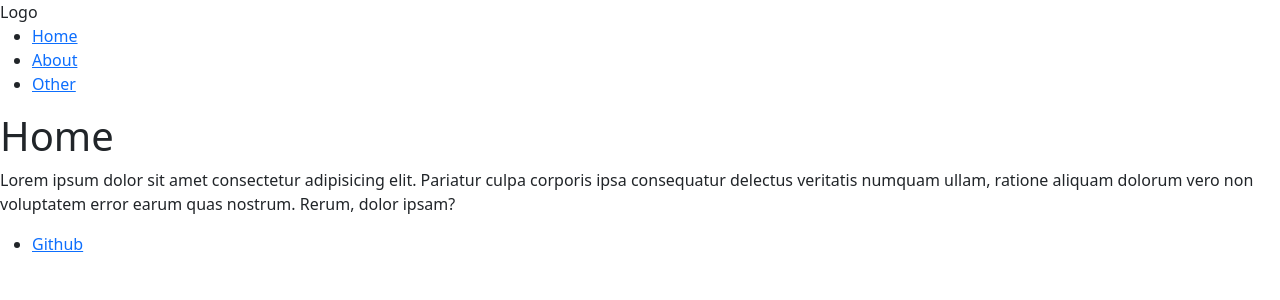
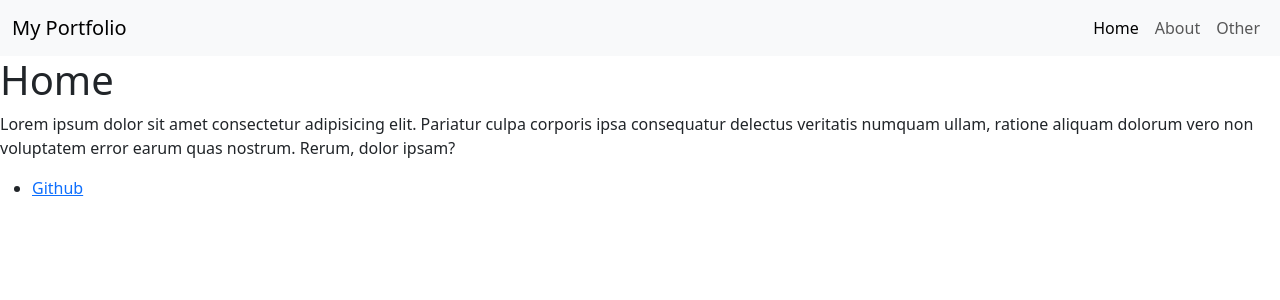
Before and after one commit to emjkenz/React-Portfolio, a React (Create React App) app: page / in a window 1280 px wide. Shown: the top 300 px of the page. Built offline with nearby package versions, Linux system fonts and the light colour scheme.

Commit message:
Added nav CSS

```diff
--- a/src/Components/Header.jsx
+++ b/src/Components/Header.jsx
@@ -1,25 +1,46 @@
+const isActive = (activePage, page) => {
+    return activePage === page ? ' active' : ''
+}
+
 const Header = ({
     page,
     setPage,
 }) => {
     return (
         <header>
-            <nav>
-                <div>Logo</div>
-                <ul>
-                    <li><a
+            <nav className="navbar navbar-expand-lg bg-body-tertiary">
+                <div class="container-fluid">
+                    {/* Logo/Name */}
+                    <div className="navbar-brand">My Portfolio</div>
+                    {/* Mobile Nav Button */}
+                    <button class="navbar-toggler" type="button" data-bs-toggle="collapse" data-bs-target="#navbarNav" aria-controls="navbarNav" aria-expanded="false" aria-label="Toggle navigation">
+                        <span class="navbar-toggler-icon"></span>
+                    </button>
+                    {/* Links */}
+                    <ul className="navbar-nav">
+                        <li className="nav-item">
+                            <a
+                                className={`nav-link${isActive(page, 'home')}`}
                                 href="#home"
                                 onClick={() => setPage('home')}
-                    >Home</a></li>
-                    <li><a
+                            >Home</a>
+                        </li>
+                        <li className="nav-item">
+                            <a
+                                className={`nav-link${isActive(page, 'about')}`}
                                 href="#about"
                                 onClick={() => setPage('about')}
-                    >About</a></li>
-                    <li><a
+                            >About</a>
+                        </li>
+                        <li className="nav-item">
+                            <a
+                                className={`nav-link${isActive(page, 'other')}`}
                                 href="#other"
                                 onClick={() => setPage('other')}
-                    >Other</a></li>
+                            >Other</a>
+                        </li>
                     </ul>
+                </div>
             </nav>
         </header>
     );
```
Lines whose indentation alone changed are shown as unchanged.
